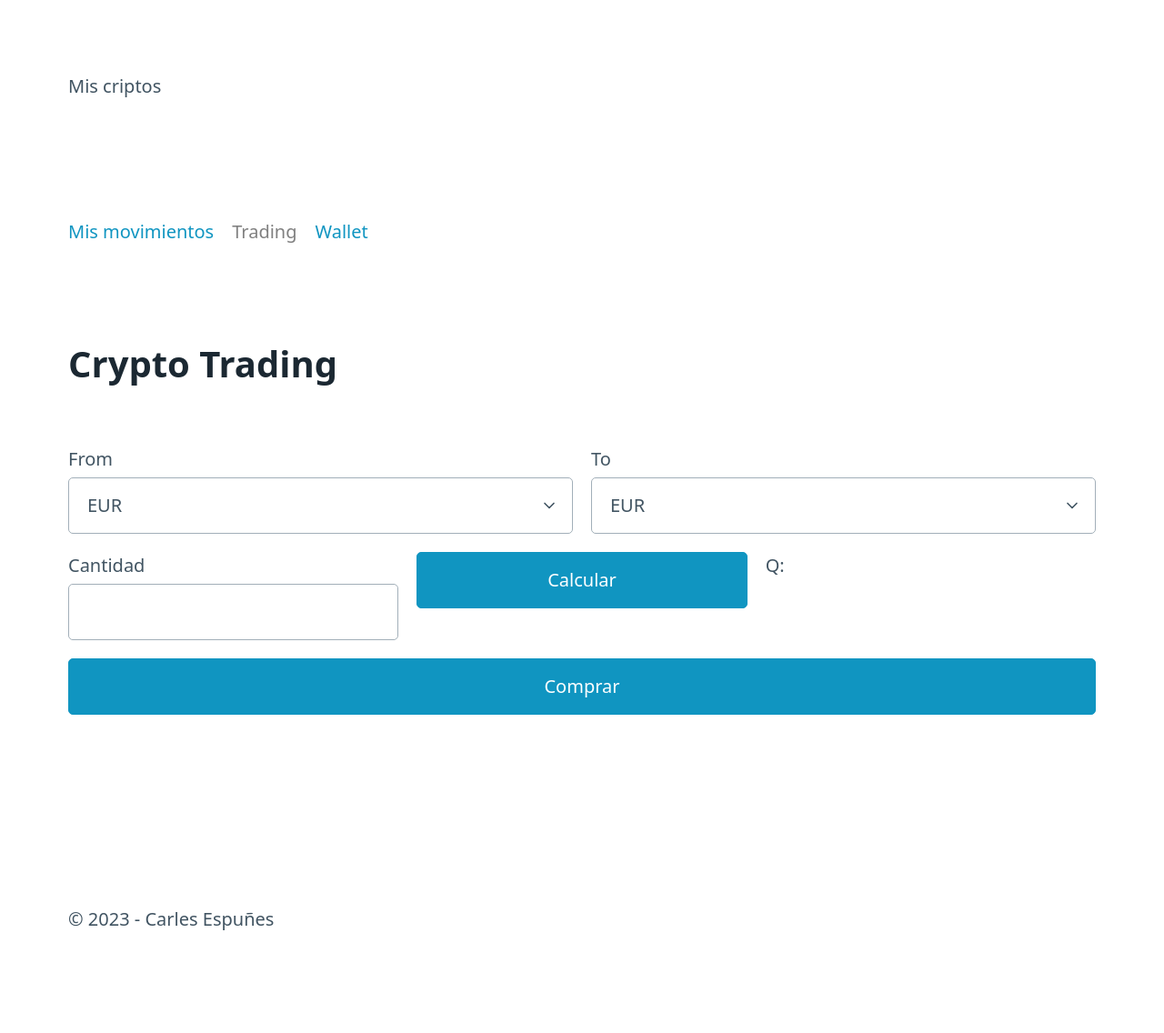
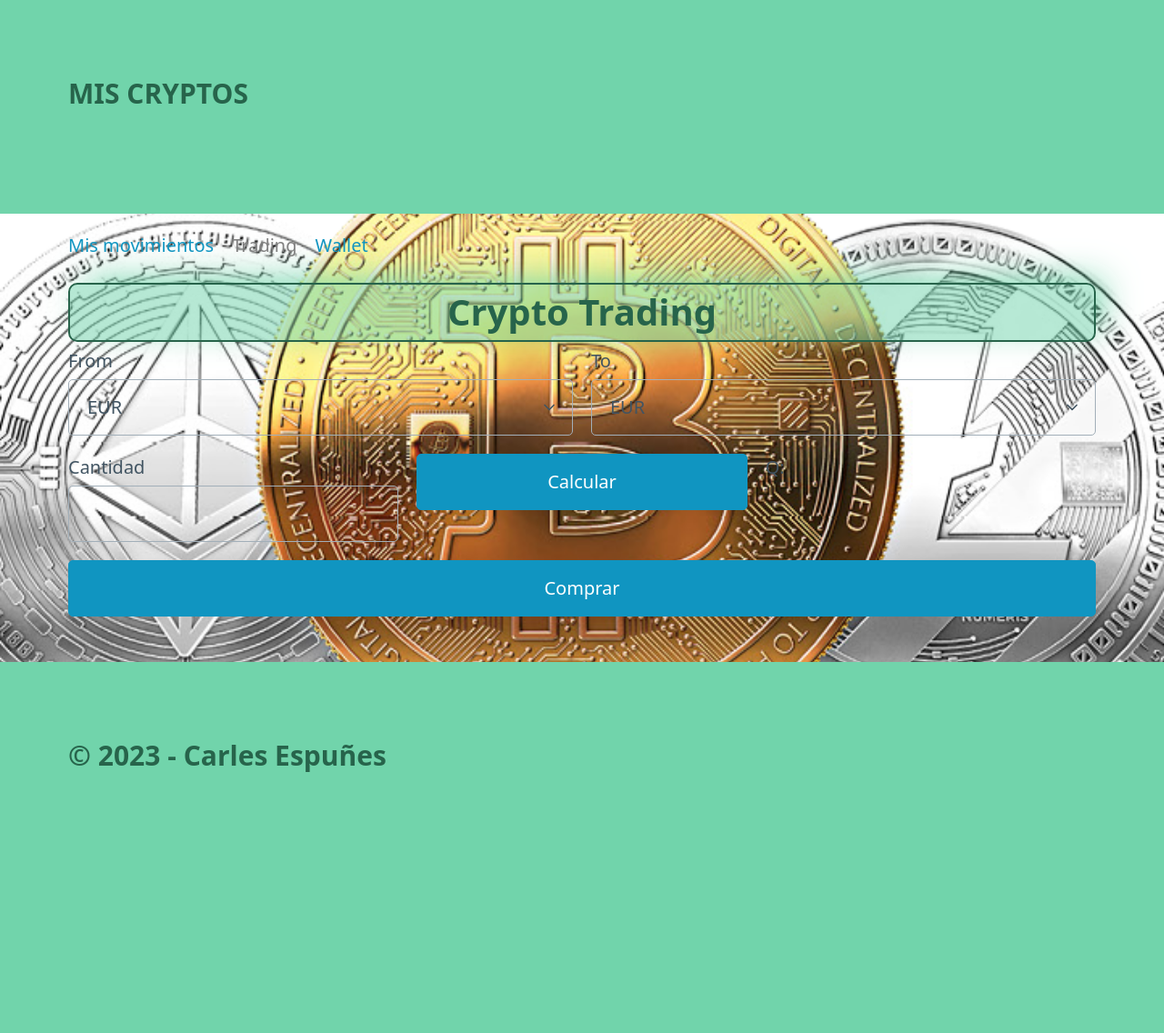
Before and after one commit to Cespuess/Proyecto_final_Bootcamp_0, a Flask app: page /purchase in a window 1280 px wide. Shown: the whole page at 91% size. After the commit the page ends 849 px from the top, so only its background shows below. Run offline with Flask 3, Linux system fonts and the light colour scheme; parts of the project's set-up code (start-up, migrations or seed data) failed here and were passed over.

Commit message:
feat lógica 'acabada' esperando busqueda de fallos y principio css

```diff
--- a/mis_criptos/models.py
+++ b/mis_criptos/models.py
@@ -54,12 +54,12 @@ class Api:
             self.error = str(e)
 
     def get_value_eur(self, lista):
+        self.error = False
         url = f'https://rest.coinapi.io/v1/exchangerate/EUR?apikey={app.config.get("API_KEY")}'
 
         try:
             response = requests.get(url)
             data = response.json()
-            lista_status = []
             if response.status_code == 200:
                 for lista_currency in lista:#recorremos moneda por moneda de las que tenemos
                     for cripto in data["rates"]: # recorremos las monedas de la solicitud API
@@ -67,8 +67,19 @@ class Api:
                             a = lista_currency[1] / cripto["rate"]
                             b = lista_currency.append(a)
 
+            elif response.status_code == 400:
+                self.error = "Solicitud incorrecta: hay algún problema con su solicitud"
+            elif response.status_code == 401:
+                self.error = "API KEY incorrecta"
+            elif response.status_code == 403:
+                self.error = "API KEY sin suficientes recursoso para acceder al recurso solicitado"
+            elif response.status_code == 429:
+                self.error = "Límite de solicitudes excedido"
+            elif response.status_code == 550:
+                self.error = "Sin datos: no disponemos el artículo que nos solicitó en este momento"
             else:
                 self.error = data["error"]
+
 
             return lista
 
--- a/mis_criptos/routes.py
+++ b/mis_criptos/routes.py
@@ -76,7 +76,10 @@ def trading():
 def wallet():
     api=Api()
     status = Status(dao)
-    lista_cantidad=status.get_status()
-    lista_status=api.get_value_eur(lista_cantidad)
+    lista_cantidad=api.get_value_eur(status.get_status())
 
-    return render_template("status.html", route=request.path, title="Status", lista=lista_status)
+    if api.error:#solo entra si hay contenido en api.error
+                flash(api.error)# capturamos el error que se haya podido procucir en la llamada a la API
+                return render_template('status.html', route=request.path,title="Status", error=True)
+
+    return render_template("status.html", route=request.path, title="Status", lista=lista_cantidad, error = False)
--- a/mis_criptos/static/styles.css
+++ b/mis_criptos/static/styles.css
@@ -1,6 +1,72 @@
+:root{
+    --primario: rgb(113, 212, 171);
+    --primarioOscuro: rgb(39, 100, 75);
+    --primarioOpaco: rgba(113, 212, 171, 0.5);
+    --error: rgb(247, 165, 165);
+    --errorOscuro: rgb(245, 53, 53);
+    --fondo: rgb(253, 241, 241);
+
+}
+body{
+    background: url(/static/images/cryptos.png) no-repeat;
+    background-size: cover;
+    background-position: center center;
+}
+
+
+
+
 a.deactivate {
     pointer-events: none;  /*  no ejecuta los eventos del puntero */
     color: gray;  /* cambia color de texto */
     text-decoration: none;  /* saca el subrayado */
     cursor: default; /* no cambia a la mano */
 }
+
+.title{
+    text-align: center;
+    background-color: var(--primarioOpaco);
+    border: solid 0.1rem var(--primarioOscuro);
+    border-radius: 0.5rem;
+    -webkit-box-shadow: 14px -10px 38px -7px rgba(113,212,171,0.96);
+    -moz-box-shadow: 14px -10px 38px -7px rgba(113,212,171,0.96);
+    box-shadow: 14px -10px 38px -7px rgba(113,212,171,0.96);
+    height: 65px;
+    margin:0.3rem 0rem;
+}
+
+
+
+#errores {
+    display: flex;
+    flex-direction: column;
+    justify-content: center;
+    align-items: center;
+    background-color: var(--error);
+    border: 0.3rem double var(--errorOscuro);
+    border-radius: 0.5rem;
+
+}
+
+#errores p {
+    color: var(--errorOscuro);
+    }
+
+header, footer {
+    background-color:var(--primario);
+
+}
+
+footer{
+    margin-bottom:0px;
+}
+
+header p, footer p{
+    color:var(--primarioOscuro);
+    font-weight: bold;
+    font-size: 1.5rem;
+}
+
+h1{
+    color:var(--primarioOscuro)
+}
--- a/mis_criptos/templates/base.html
+++ b/mis_criptos/templates/base.html
@@ -8,21 +8,21 @@
     </head>
     <body>
         <header id="header">
-            <p class="container">Mis criptos</p>
+            <p class="container">MIS CRYPTOS</p>
         </header>
-
+        <div id="bloque">
         <nav class="container">
             <ul>
-                <li><a href="{{ url_for('index') }}" {% if route == "/" %} class="deactivate" {% endif %}>Mis movimientos</a></li> <!--hacemos el if para si está en esa url se convierte en clase deactivate y se anula el link-->
-                <li><a href="{{ url_for('trading') }}" {% if route == "/purchase" %} class="deactivate" {% endif %}>Trading</a></li>
-                <li><a href="{{ url_for('wallet') }}" {% if route == "/status" %} class="deactivate" {% endif %}>Wallet</a></li>
+                <li><a href="/" {% if route == "/" %} class="deactivate" {% endif %}>Mis movimientos</a></li> <!--hacemos el if para si está en esa url se convierte en clase deactivate y se anula el link-->
+                <li><a href="/purchase" {% if route == "/purchase" %} class="deactivate" {% endif %}>Trading</a></li>
+                <li><a href="/status" {% if route == "/status" %} class="deactivate" {% endif %}>Wallet</a></li>
             </ul>
         </nav>
         {% with msgs = get_flashed_messages() %}
             {% if msgs %}
-                <div>
+                <div class="container" id="errores">
                 {%for msg in msgs %}
-                <p>{{msg}}</p>
+                <p>{{msg}} </p>
                 {% endfor %}
                 </div>
             {% endif %}
@@ -31,6 +31,7 @@
         <main class="container">
             {% block content %}{%endblock%}
         </main>
+        </div>
         <footer>
             <p class="container">&copy; 2023  -  Carles Espuñes</p>
         </footer>
--- a/mis_criptos/templates/index.html
+++ b/mis_criptos/templates/index.html
@@ -1,7 +1,8 @@
 {% extends "base.html" %}
 
 {%block content%}
-    <div>
+
+    <div class="title">
         <h1>Mis movimientos</h1>
     </div>
 
@@ -31,4 +32,5 @@
     {% else %}
         <p>SIN MOVIMIENTOS</p><!--si está vacio muestra sin movimientos-->
     {% endif %}
+
 {%endblock%}
--- a/mis_criptos/templates/purchase.html
+++ b/mis_criptos/templates/purchase.html
@@ -1,7 +1,8 @@
 {% extends "base.html" %}
 
     {% block content %}
-        <div>
+
+        <div class="title">
             <h1>Crypto Trading</h1>
         </div>
 
```
Also changed, not shown: mis_criptos/templates/status.html (+19 -7 lines), data/cryptos.db, data/cryptos_vacia.db, mis_criptos/static/images/cryptos.png (added).
